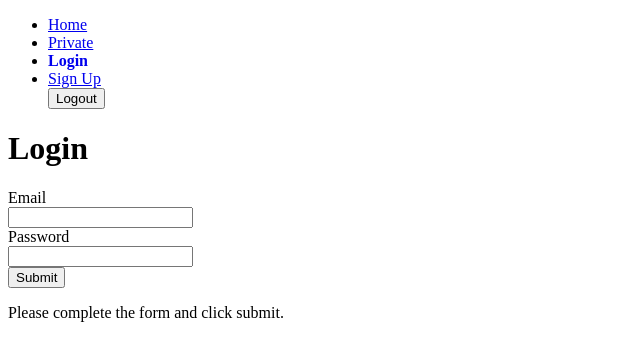
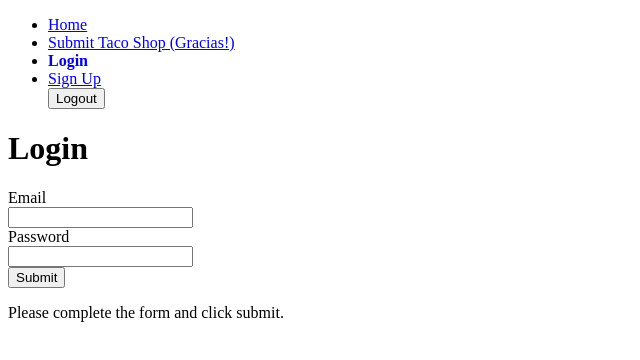
Before and after one commit to tvnames/BestMexSD, a React (Create React App) app in the folder client/: page /login in a window 1280 px wide. Shown: the top 360 px of the page, without its empty margins (0-640 px from the left). Built offline with nearby package versions, Linux system fonts and the light colour scheme; no server answers.

Commit message:
updated the Private button to Submit Taco Shop

```diff
--- a/client/src/components/Navbar/Navbar.js
+++ b/client/src/components/Navbar/Navbar.js
@@ -9,7 +9,7 @@ function Navbar() {
         <Nav exact to="/">
           Home
         </Nav>
-        <Nav to="/private">Private</Nav>
+        <Nav to="/private">Submit Taco Shop (Gracias!)</Nav>
         <Nav to="/login">Login</Nav>
         <Nav to="/signup">Sign Up</Nav>
         <button onClick={() => auth.logout()}>Logout</button>
--- a/client/src/components/PrivateRoute.js
+++ b/client/src/components/PrivateRoute.js
@@ -3,7 +3,7 @@ import { useAuth } from "../util/auth";
 
 // Use this component for routes to which only authenticated users should have
 // access. See https://reactrouter.com/web/example/auth-workflow
-function PrivateRoute({ children, ...rest }) {
+function SubmitRoute({ children, ...rest }) {
   const auth = useAuth();
   const render = ({ location }) => {
     if (auth.isLoggedIn()) return children;
@@ -12,4 +12,4 @@ function PrivateRoute({ children, ...rest }) {
   return <Route {...rest} render={render} />;
 }
 
-export default PrivateRoute;
+export default SubmitRoute;
```
